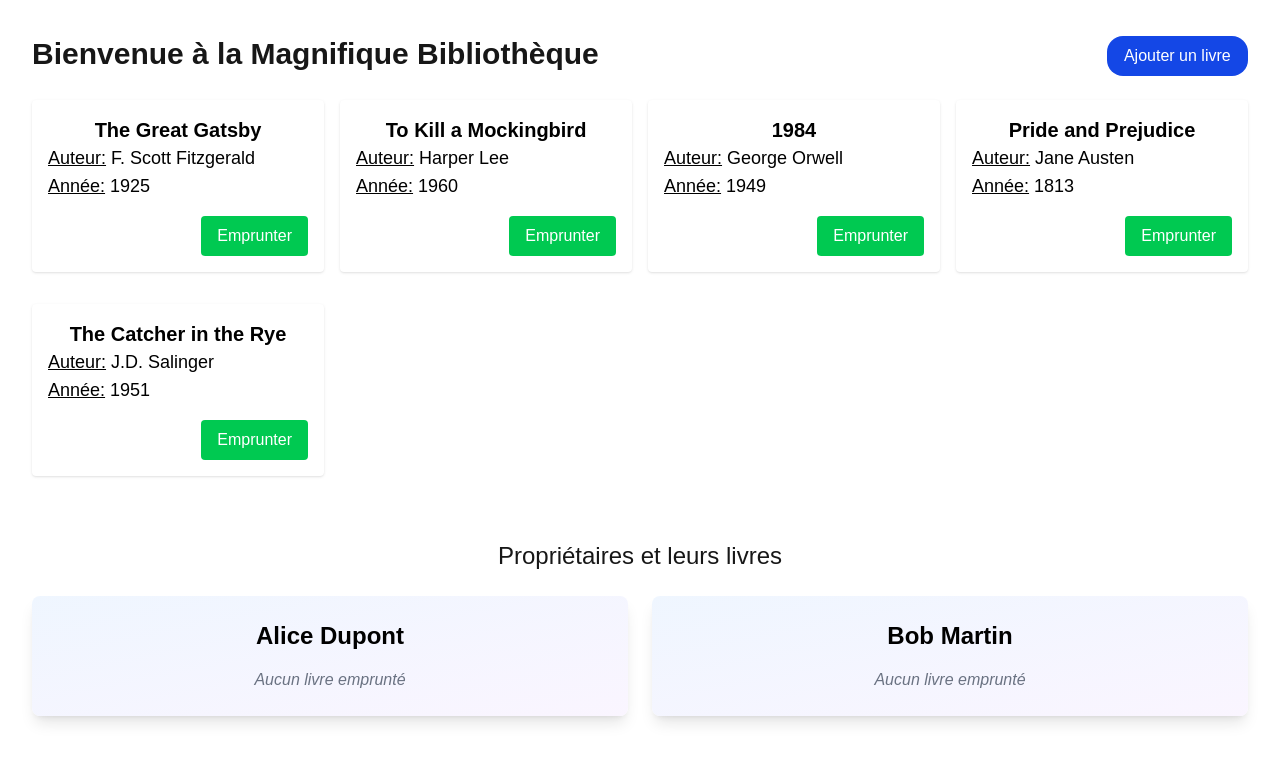
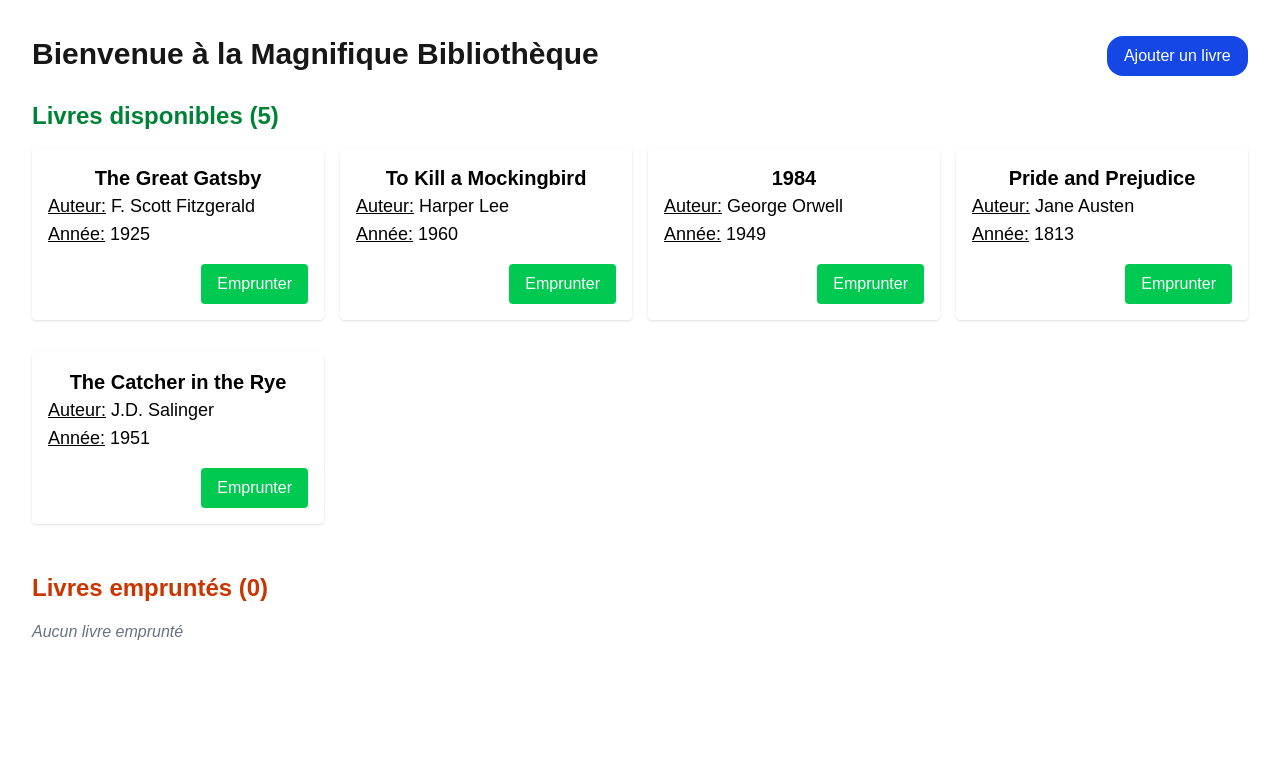
Before and after one commit to Altorru/cesi-poo-bibliotheque, a Next.js app: page / in a window 1280 px wide. Shown: the top 762 px of the page. Built offline with nearby package versions, Linux system fonts and the light colour scheme.

Commit message:
♻️ Refactor LibraryComponent to display available and borrowed books

```diff
--- a/app/page.tsx
+++ b/app/page.tsx
@@ -55,23 +55,6 @@ export default function Home() {
         onReturn={returnBook}
         onAddBook={addBook}
       />
-
-      <div className="mt-12">
-        <h2 className="text-2xl text-center mb-6">Propriétaires et leurs livres</h2>
-        <div className="grid grid-cols-1 md:grid-cols-2 gap-6">
-          {owners.map(owner => {
-            const ownerBooks = books.filter(book => book.owned_by?.id === owner.id);
-            return (
-              <OwnerComponent
-                key={owner.id}
-                owner={owner}
-                books={ownerBooks}
-                onReturn={returnBook}
-              />
-            );
-          })}
-        </div>
-      </div>
     </div>
   );
 }
--- a/components/library.tsx
+++ b/components/library.tsx
@@ -33,6 +33,9 @@ export const LibraryComponent: React.FC<LibraryComponentProps> = ({
     }
   };
 
+  const availableBooks = library.books.filter(book => !book.owned_by);
+  const borrowedBooks = library.books.filter(book => book.owned_by);
+
   return (
     <>
       <Modal
@@ -52,8 +55,15 @@ export const LibraryComponent: React.FC<LibraryComponentProps> = ({
             Ajouter un livre
           </button>
         </div>
+
+        {/* Livres disponibles */}
+        <div className="mb-8">
+          <h2 className="text-2xl font-semibold mb-4 text-green-700">
+            Livres disponibles ({availableBooks.length})
+          </h2>
+          {availableBooks.length > 0 ? (
             <div className="w-full grid grid-cols-1 md:grid-cols-2 lg:grid-cols-4 gap-4">
-          {library.books.map((book) => (
+              {availableBooks.map((book) => (
                 <BookComponent
                   key={book.id}
                   book={book}
@@ -63,6 +73,32 @@ export const LibraryComponent: React.FC<LibraryComponentProps> = ({
                 />
               ))}
             </div>
+          ) : (
+            <p className="text-gray-500 italic">Aucun livre disponible</p>
+          )}
+        </div>
+
+        {/* Livres empruntés */}
+        <div>
+          <h2 className="text-2xl font-semibold mb-4 text-orange-700">
+            Livres empruntés ({borrowedBooks.length})
+          </h2>
+          {borrowedBooks.length > 0 ? (
+            <div className="w-full grid grid-cols-1 md:grid-cols-2 lg:grid-cols-4 gap-4">
+              {borrowedBooks.map((book) => (
+                <BookComponent
+                  key={book.id}
+                  book={book}
+                  owners={owners}
+                  onBorrow={onBorrow}
+                  onReturn={onReturn}
+                />
+              ))}
+            </div>
+          ) : (
+            <p className="text-gray-500 italic">Aucun livre emprunté</p>
+          )}
+        </div>
       </div>
     </>
   );
```
Lines whose indentation alone changed are shown as unchanged.
